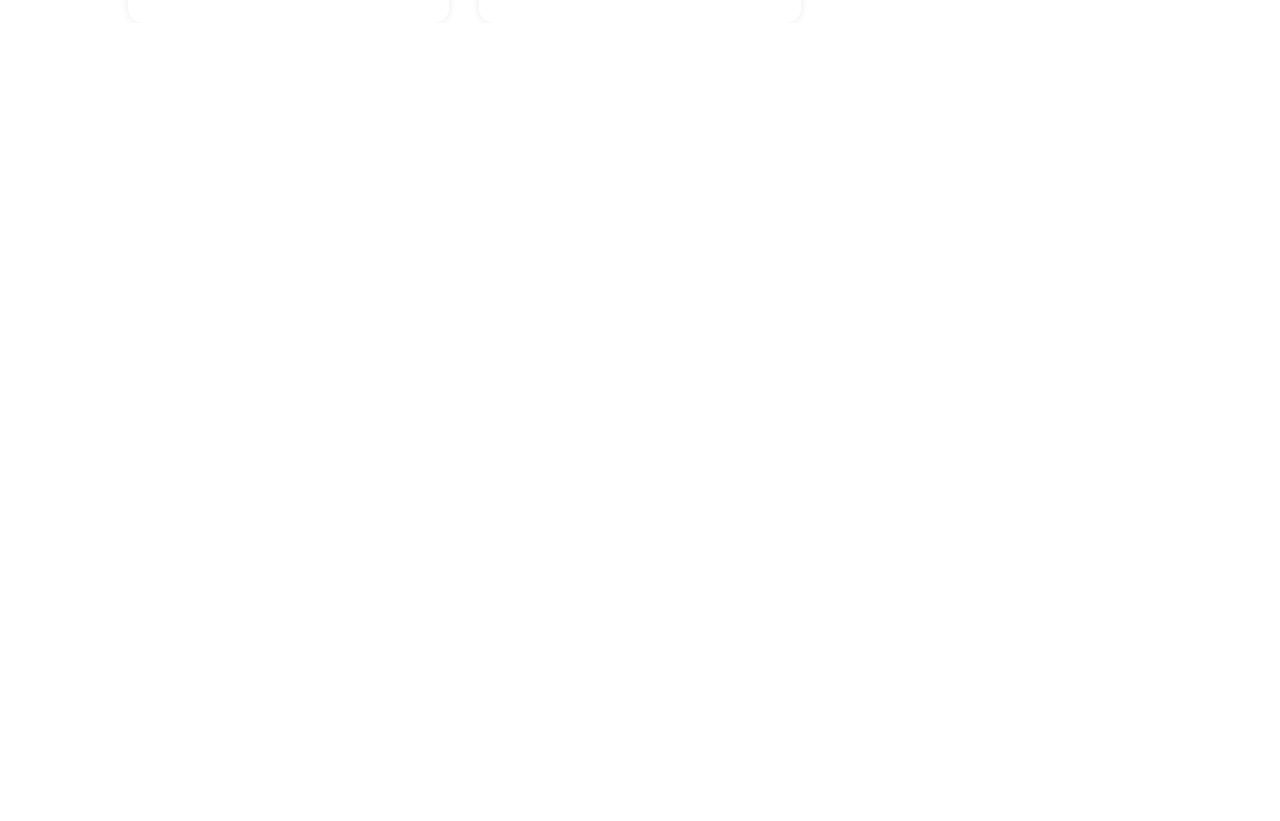
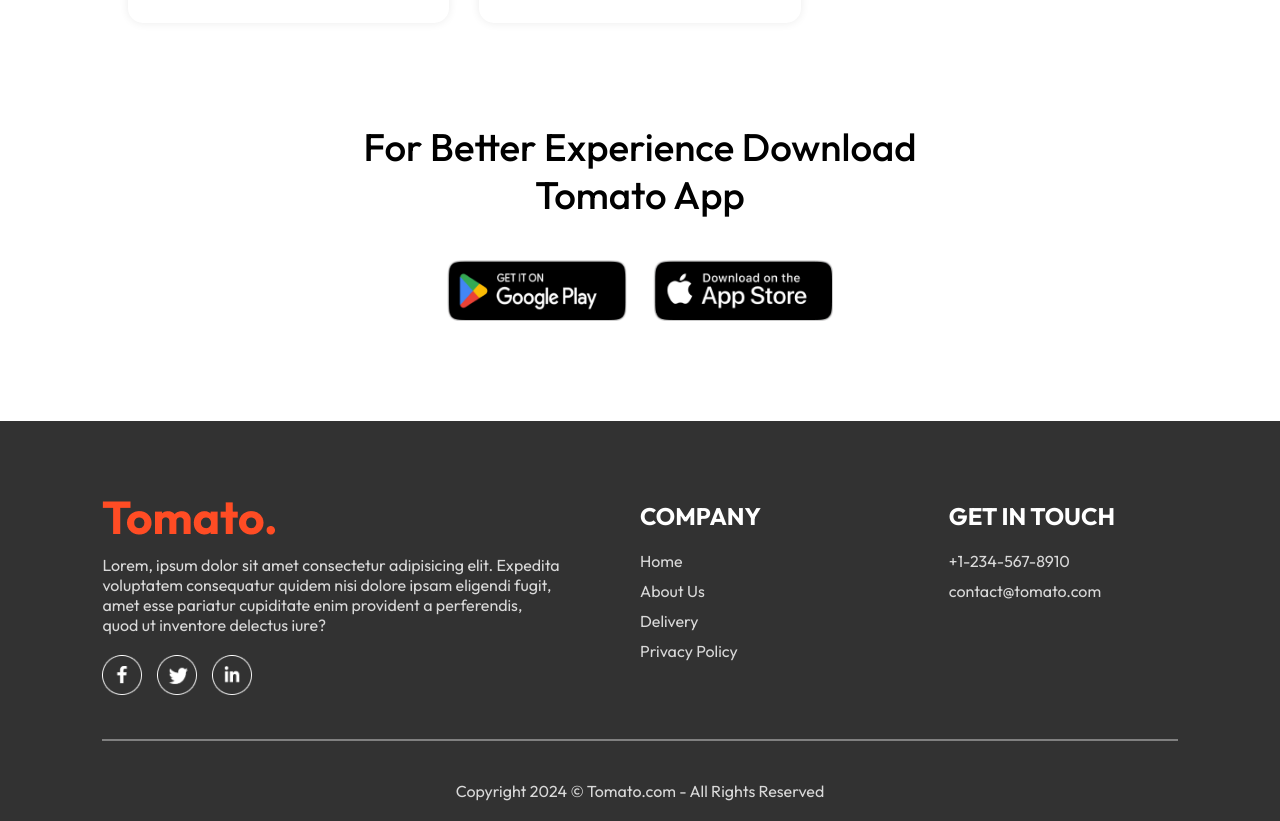
Before and after one commit to ErnelleAlba/Food-Delivery-App, a React (Vite) app in the folder food-delivery-app/: page / in a window 1280 px wide. Shown: the part 5980-6801 px from the top of the page. Before the commit the page ends 6003 px from the top, so only its background shows below. Built offline with nearby package versions, Linux system fonts and the light colour scheme.

Commit message:
:sparkles: Added Footer and App Download Section

```diff
--- a/food-delivery-app/src/App.jsx
+++ b/food-delivery-app/src/App.jsx
@@ -3,6 +3,7 @@
 import Home from "./pages/Home/Home"
 import Cart from "./pages/Cart/Cart"
 import PlaceOrder from "./pages/PlaceOrder/PlaceOrder"
+import Footer from "./components/Footer/Footer"
 
 function App() {
   return (
@@ -15,6 +16,7 @@
           <Route path='/order' element={<PlaceOrder/>} />
         </Routes>
       </div>
+      <Footer/>
     </>
   )
 }
--- /dev/null
+++ b/food-delivery-app/src/components/AppDownload/AppDownload.css
@@ -0,0 +1,25 @@
+.app-download {
+    margin: auto auto;
+    margin-top: 100px;
+    font-size: max(3vw,20px);
+    text-align: center;
+    font-weight: 500;
+}
+
+.app-download-platforms {
+    display: flex;
+    justify-content: center;
+    gap: max(2vw,10px);
+    margin-top: 40px;
+}
+
+.app-download-platforms img {
+    width: max(30vw,120px);
+    max-width: 180px;
+    transition: 0.5s;
+    cursor: pointer;
+}
+
+.app-download-platforms img:hover {
+    transform: scale(1.05);
+}
--- /dev/null
+++ b/food-delivery-app/src/components/AppDownload/AppDownload.jsx
@@ -0,0 +1,20 @@
+import React from "react";
+import "./AppDownload.css";
+import { assets } from "../../assets/assets";
+
+function AppDownload() {
+  return (
+    <div className="app-download" id="app-download">
+      <p>
+        For Better Experience Download <br />
+        Tomato App
+      </p>
+      <div className="app-download-platforms">
+        <img src={assets.play_store} alt="" />
+        <img src={assets.app_store} alt="" />
+      </div>
+    </div>
+  );
+}
+
+export default AppDownload;
--- /dev/null
+++ b/food-delivery-app/src/components/Footer/Footer.css
@@ -0,0 +1,53 @@
+.footer {
+  color: #d9d9d9;
+  background-color: #323232;
+  display: flex;
+  flex-direction: column;
+  align-items: center;
+  gap: 20px;
+  padding: 20px 8dvw;
+  padding-top: 80px;
+  margin-top: 100px;
+}
+
+.footer-content {
+  width: 100%;
+  display: grid;
+  grid-template-columns: 2fr 1fr 1fr;
+  gap: 80px;
+}
+
+.footer-content-left,
+.footer-content-center,
+.footer-content-right {
+  display: flex;
+  flex-direction: column;
+  align-items: start;
+  gap: 20px;
+}
+
+.footer-content-left li,
+.footer-content-center li,
+.footer-content-right li {
+  list-style: none;
+  margin-bottom: 10px;
+  cursor: pointer;
+}
+
+.footer-content-center h2,
+.footer-content-right h2 {
+  color: white;
+}
+
+.footer-social-icons img {
+  width: 40px;
+  margin-right: 15px;
+}
+
+.footer hr {
+    width: 100%;
+    height: 2px;
+    margin: 20px 0;
+    background-color: grey;
+    border: none;
+}
--- /dev/null
+++ b/food-delivery-app/src/components/Footer/Footer.jsx
@@ -0,0 +1,48 @@
+import React from "react";
+import "./Footer.css";
+import { assets } from "../../assets/assets";
+
+function Footer() {
+  return (
+    <div className="footer" id="footer">
+      <div className="footer-content">
+        <div className="footer-content-left">
+          <img src={assets.logo} alt="" />
+          <p>
+            Lorem, ipsum dolor sit amet consectetur adipisicing elit. Expedita
+            voluptatem consequatur quidem nisi dolore ipsam eligendi fugit, amet
+            esse pariatur cupiditate enim provident a perferendis, quod ut
+            inventore delectus iure?
+          </p>
+          <div className="footer-social-icons">
+            <img src={assets.facebook_icon} alt="" />
+            <img src={assets.twitter_icon} alt="" />
+            <img src={assets.linkedin_icon} alt="" />
+          </div>
+        </div>
+        <div className="footer-content-center">
+          <h2>COMPANY</h2>
+          <ul>
+            <li>Home</li>
+            <li>About Us</li>
+            <li>Delivery</li>
+            <li>Privacy Policy</li>
+          </ul>
+        </div>
+        <div className="footer-content-right">
+          <h2>GET IN TOUCH</h2>
+          <ul>
+            <li>+1-234-567-8910</li>
+            <li>contact@tomato.com</li>
+          </ul>
+        </div>
+      </div>
+      <hr />
+      <p className="footer-copyright">
+        Copyright 2024 © Tomato.com - All Rights Reserved
+      </p>
+    </div>
+  );
+}
+
+export default Footer;
--- a/food-delivery-app/src/pages/Home/Home.jsx
+++ b/food-delivery-app/src/pages/Home/Home.jsx
@@ -3,6 +3,7 @@
 import Header from '../../components/Header/Header'
 import ExploreMenu from '../../components/ExploreMenu/ExploreMenu'
 import FoodDisplay from '../../components/FoodDisplay/FoodDisplay';
+import AppDownload from '../../components/AppDownload/AppDownload';
 
 function Home() {
 
@@ -12,6 +13,7 @@
         <Header/>
         <ExploreMenu category={category} setCategory={setCategory}/>
         <FoodDisplay category={category}/>
+        <AppDownload/>
     </div>
   )
 }
```
Also changed, not shown: 1 other file (tests, documents, lock files or other folders).
